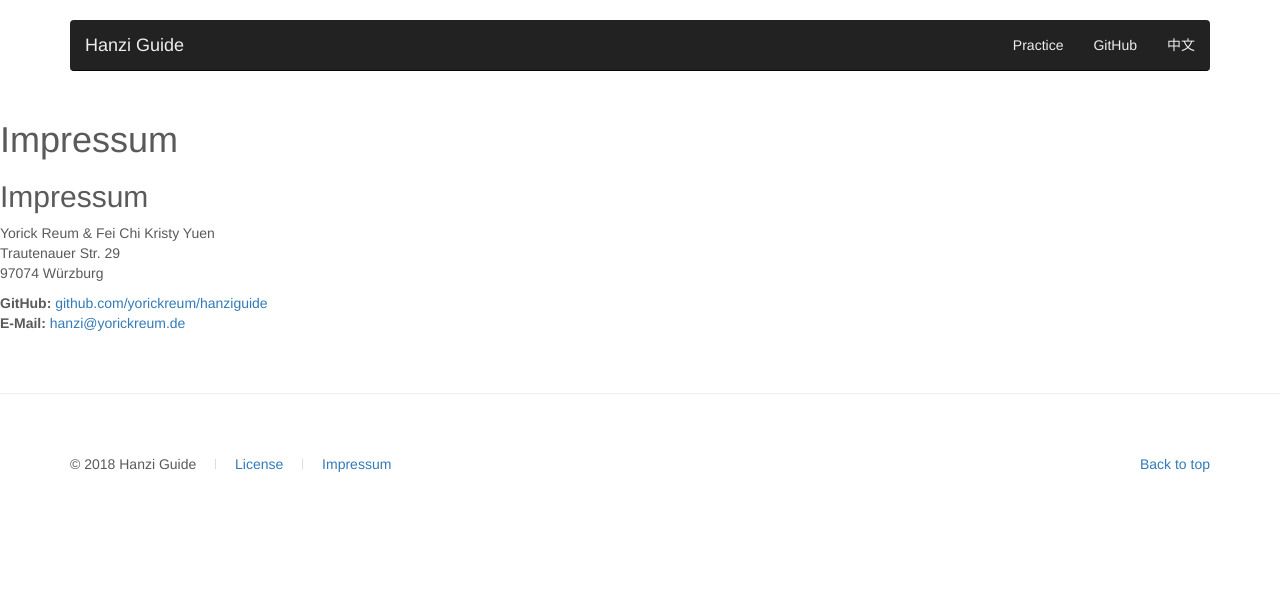
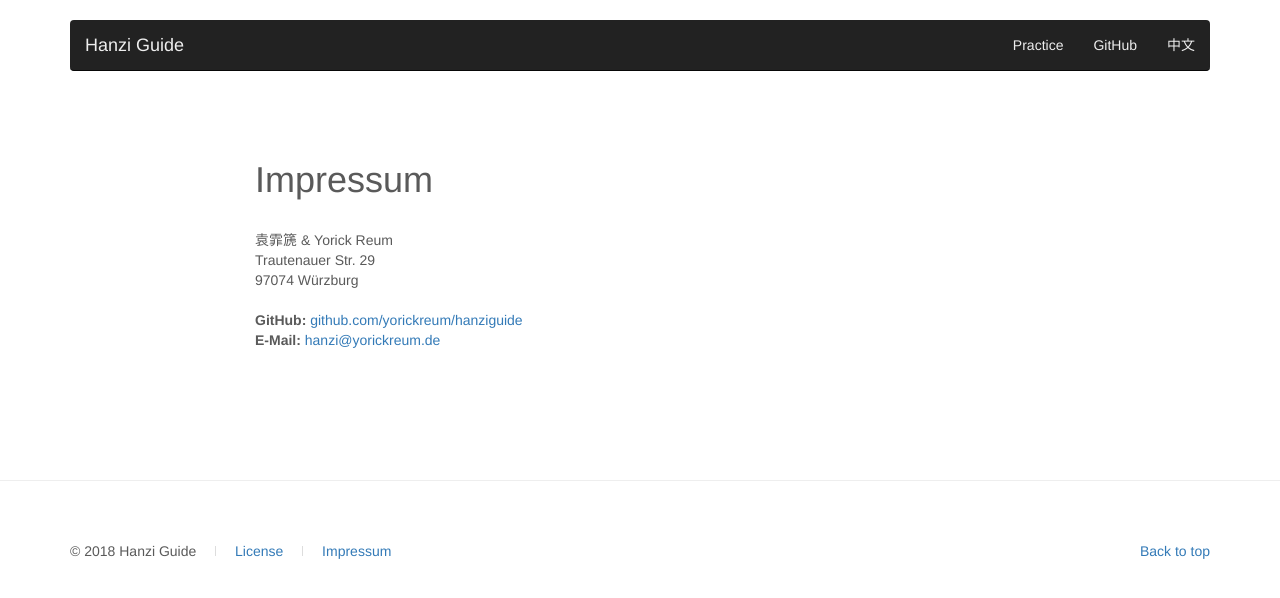
Before and after one commit to yorickreum/hanziguide, a Jekyll site: the page built from impressum.html, in a window 1280 px wide. Shown: the top 598 px of the page. Built offline with Jekyll 4.4.1, drawn with Linux system fonts in a browser that asks for light colours.

Commit message:
Update impressum

```diff
--- a/impressum.html
+++ b/impressum.html
@@ -1,15 +1,19 @@
 ---
-layout: page
+layout: default
 title: Impressum
 ---
 
-<h2>Impressum</h2>
+<div class="container" style="max-width: 800px; padding-top: 40px; padding-bottom: 60px;">
+  <h1>Impressum</h1>
 
-<p>Yorick Reum & Fei Chi Kristy Yuen<br>
-Trautenauer Str. 29<br>
-97074 Würzburg</p>
+  <p style="margin-top: 30px;">
+    袁霏篪 &amp; Yorick Reum<br>
+    Trautenauer Str. 29<br>
+    97074 Würzburg
+  </p>
 
-<p>
-<strong>GitHub:</strong> <a href="https://github.com/yorickreum/hanziguide" target="_blank">github.com/yorickreum/hanziguide</a><br>
-<strong>E-Mail:</strong> <a href="mailto:hanzi@yorickreum.de">hanzi@yorickreum.de</a>
-</p>
+  <p style="margin-top: 20px;">
+    <strong>GitHub:</strong> <a href="https://github.com/yorickreum/hanziguide" target="_blank">github.com/yorickreum/hanziguide</a><br>
+    <strong>E-Mail:</strong> <a href="mailto:hanzi@yorickreum.de">hanzi@yorickreum.de</a>
+  </p>
+</div>
```
